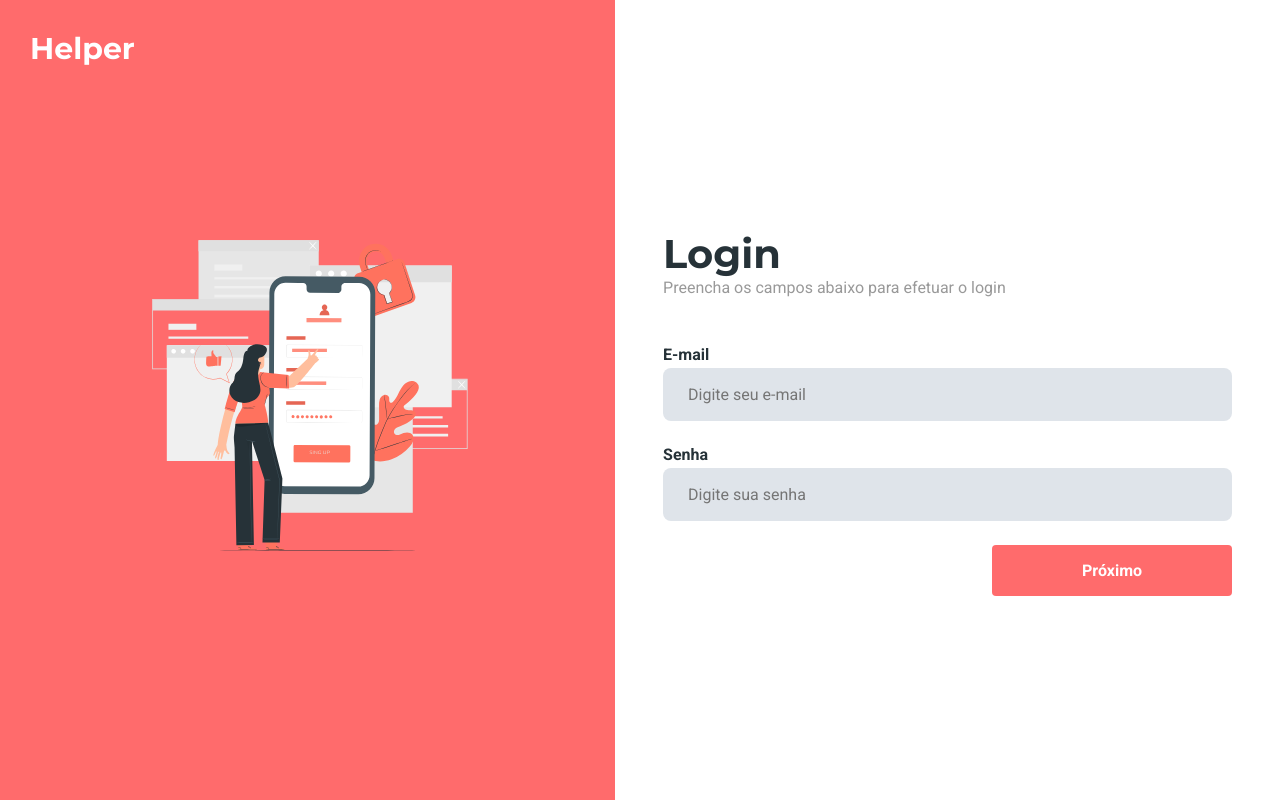
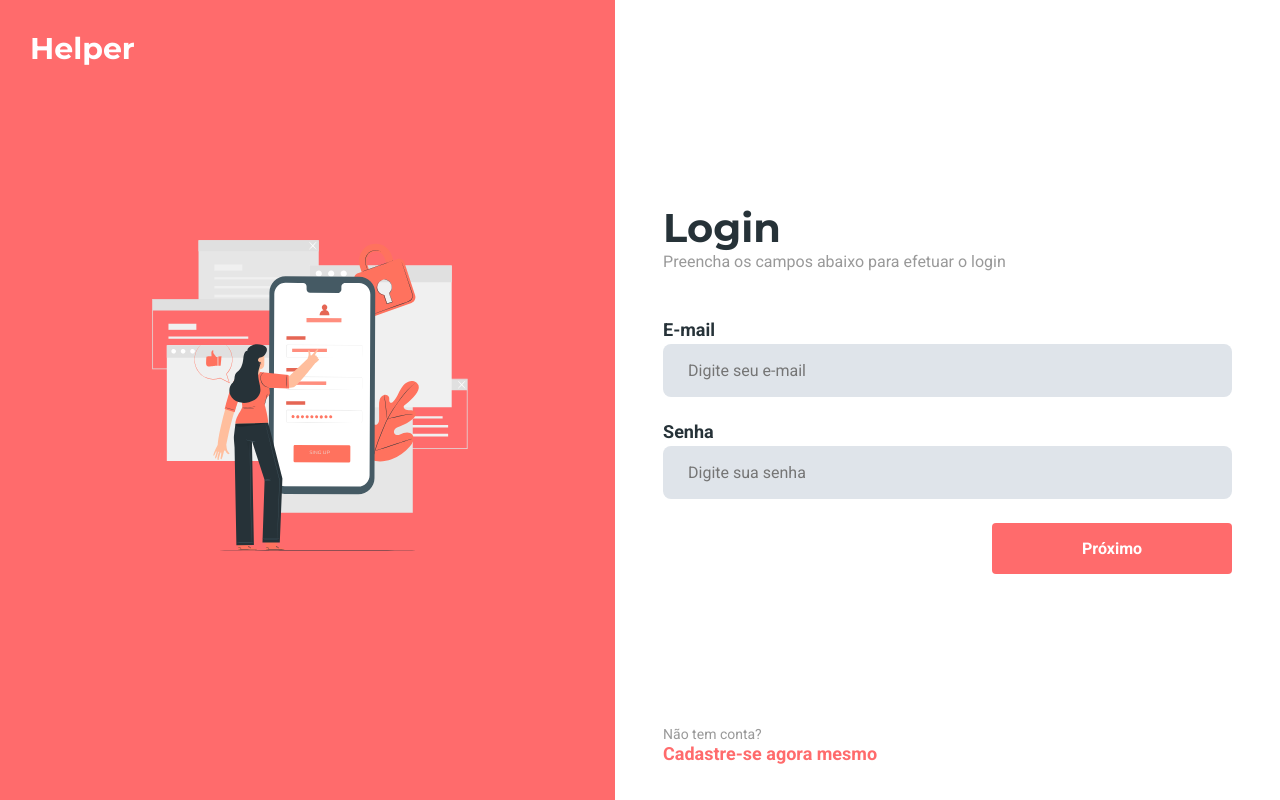
Before and after one commit to gaoliveira21/helper-web, a React (Create React App) app: page / in a window 1280 px wide. Built offline with nearby package versions, Linux system fonts and the light colour scheme; no server answers.

Commit message:
Link de cadastro na página de login

```diff
--- a/src/components/Input/styles.js
+++ b/src/components/Input/styles.js
@@ -6,6 +6,7 @@ export const InputBlock = styled.div`
   label {
     width: 100%;
     font-weight: bold;
+    font-size: 1.8rem;
   }
 
   input {
--- a/src/pages/SignIn/index.js
+++ b/src/pages/SignIn/index.js
@@ -1,4 +1,5 @@
 import React from 'react';
+import { Link } from 'react-router-dom';
 import { useFormik } from 'formik';
 import * as Yup from 'yup';
 
@@ -86,6 +87,11 @@ function SignIn() {
               <button type="submit">Próximo</button>
             </ButtonContent>
           </form>
+
+          <footer>
+            <small>Não tem conta?</small>
+            <Link to="/sign-up/step1">Cadastre-se agora mesmo</Link>
+          </footer>
         </Content>
       </FormContent>
     </Container>
--- a/src/pages/SignIn/styles.js
+++ b/src/pages/SignIn/styles.js
@@ -68,7 +68,7 @@ export const Content = styled.div`
   }
 
   > div {
-    margin: 48px 0;
+    margin-bottom: 48px;
     h1 {
       font-size: 4rem;
     }
@@ -81,6 +81,24 @@ export const Content = styled.div`
   form {
     small {
       color: var(--color-primary);
+      font-weight: bold;
+    }
+  }
+
+  footer {
+    position: absolute;
+    bottom: 0;
+    padding-bottom: 36px;
+
+    small {
+      color: var(--color-gray);
+      font-size: 1.4rem;
+    }
+
+    a {
+      text-decoration: none;
+      color: var(--color-primary);
+      font-size: 1.8rem;
       font-weight: bold;
     }
   }
```
